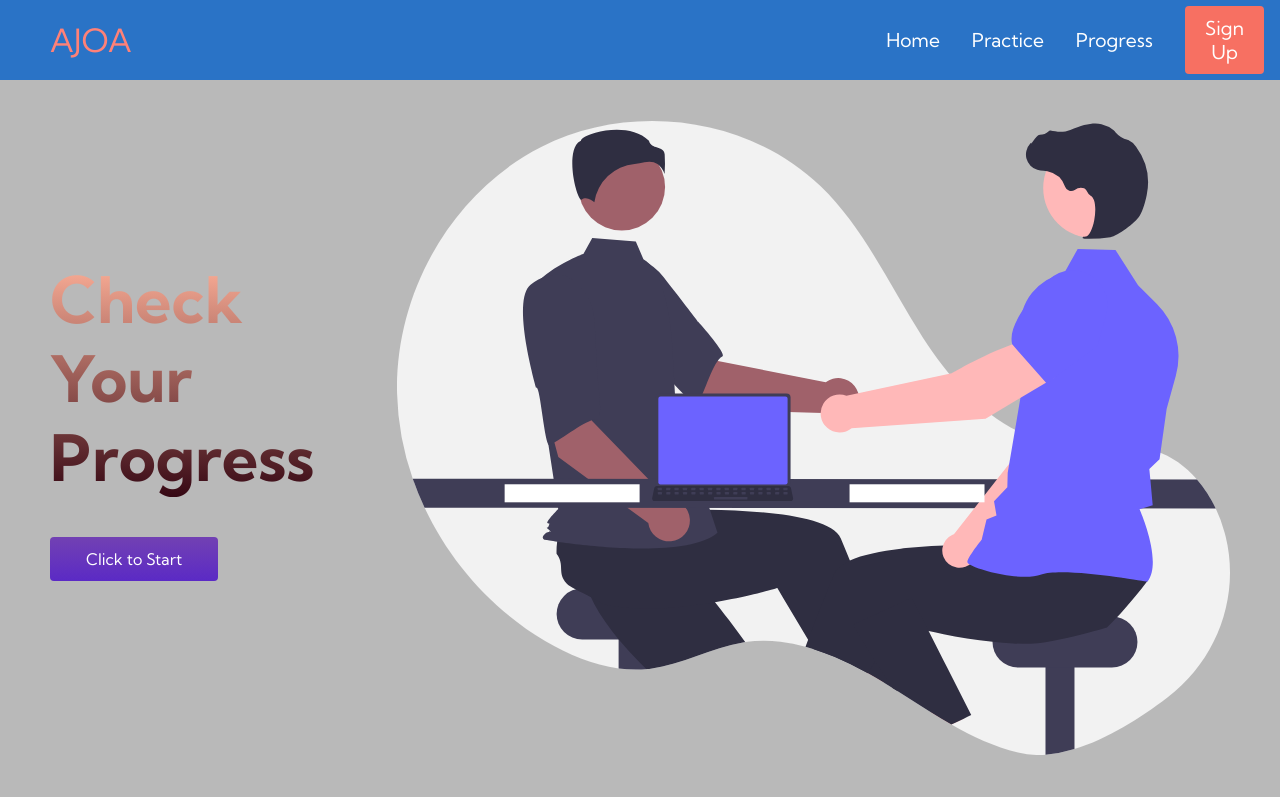
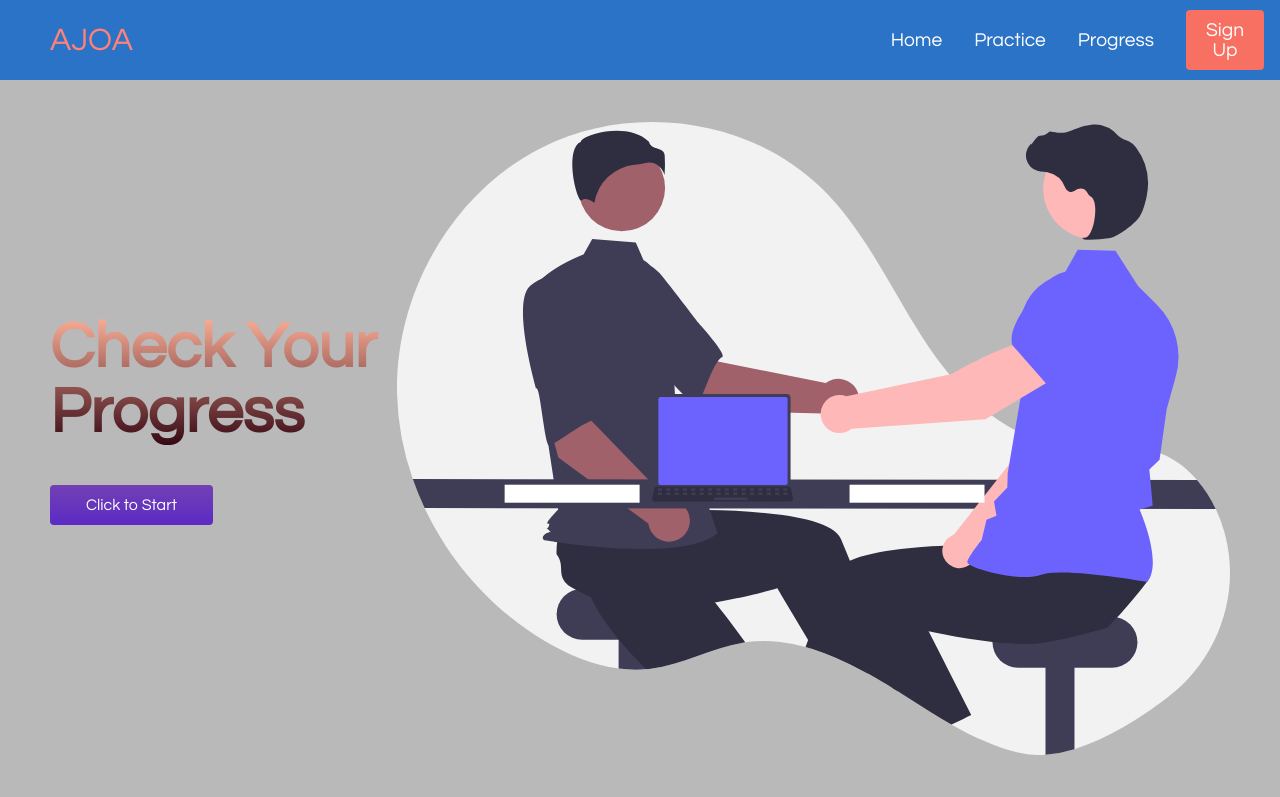
Before and after one commit to Clowenp/ForView, a plain HTML site: page templates/tech.html in a window 1280 px wide. Shown: the top 797 px of the page. Drawn offline with Linux system fonts and the light colour scheme; files that its build step writes are made by us from their sources; files whose address does not match are found by name.

Commit message:
Changed font of nav bar

```diff
--- a/static/css/styles.css
+++ b/static/css/styles.css
@@ -2,7 +2,7 @@
  box-sizing: border-box;
  margin: 0;
  padding: 0;
- font-family: 'Kumbh Sans', sans-serif;
+ font-family: 'Century Gothic', sans-serif;
 }
 
 .navbar {
```
